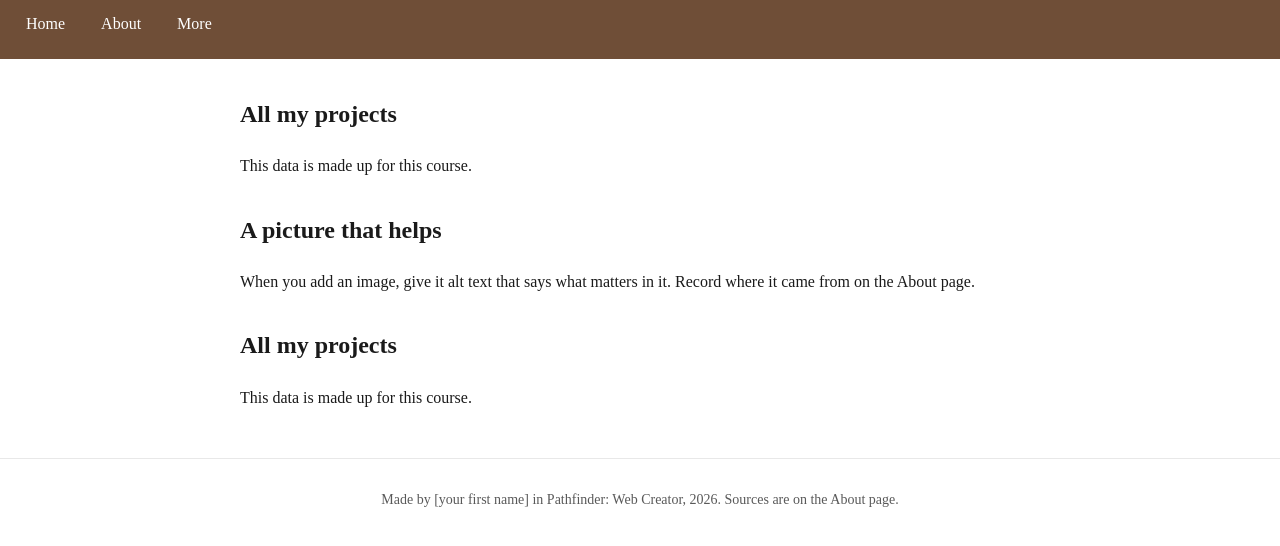
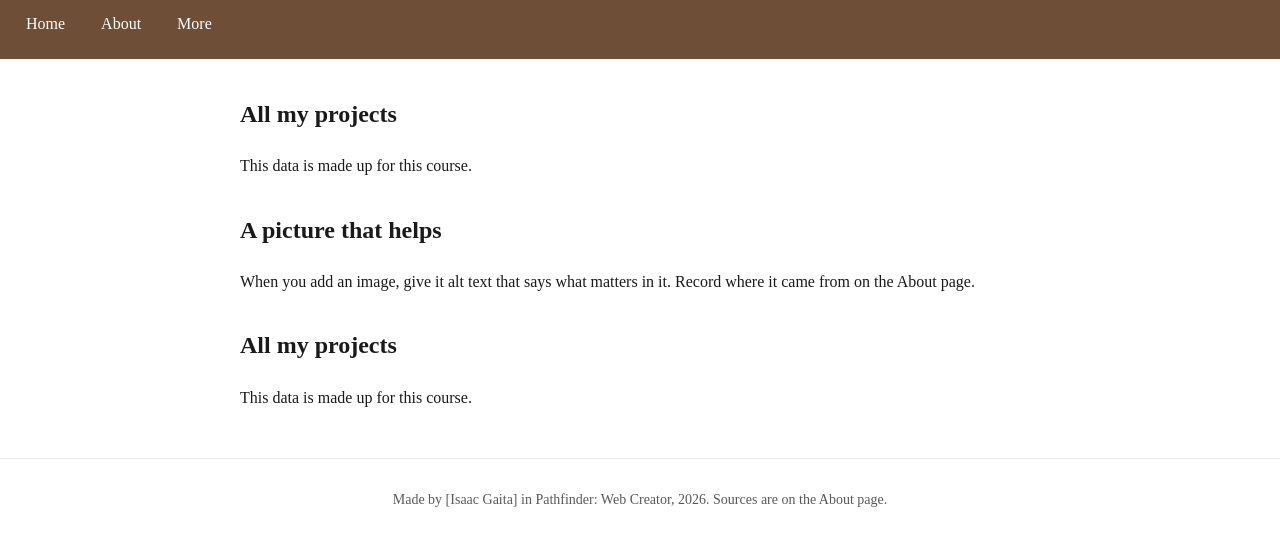
Before and after one commit to isaacgaita-stack/cooking-tamu-foods, a plain HTML site: page more.html in a window 1280 px wide. Shown: the part 70-616 px from the top of the page. Drawn offline with Linux system fonts and the light colour scheme.

```diff
--- a/more.html
+++ b/more.html
@@ -37,7 +37,7 @@
   </main>
 
   <footer>
-    <p>Made by [your first name] in Pathfinder: Web Creator, 2026. Sources are on the About page.</p>
+    <p>Made by [Isaac Gaita] in Pathfinder: Web Creator, 2026. Sources are on the About page.</p>
   </footer>
 
   <script src="data.js"></script>
```
